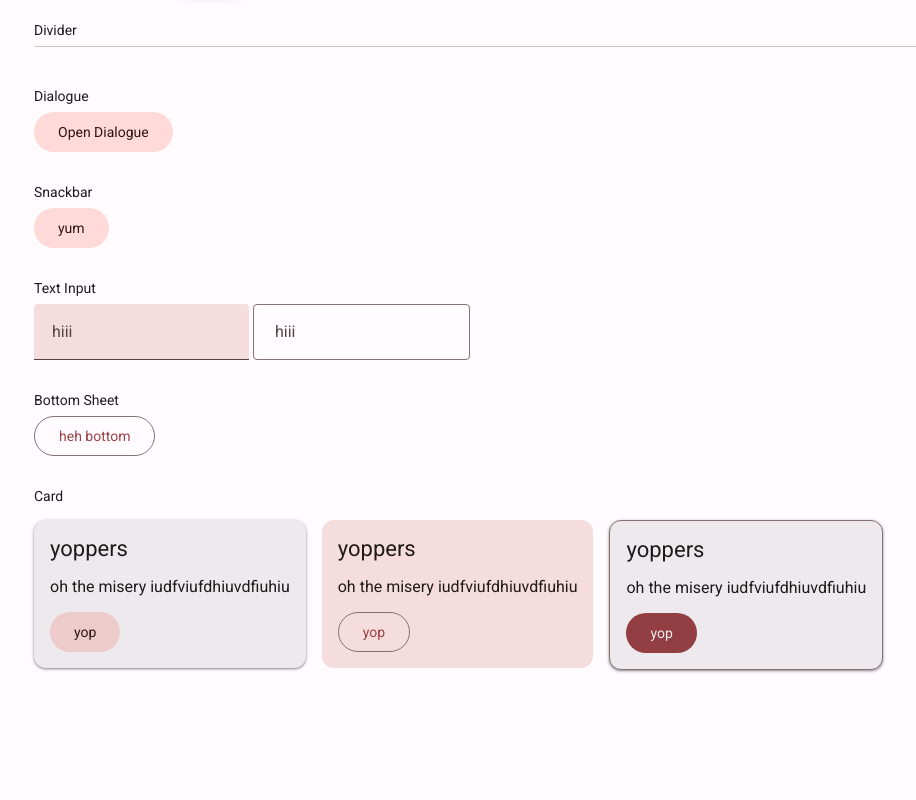
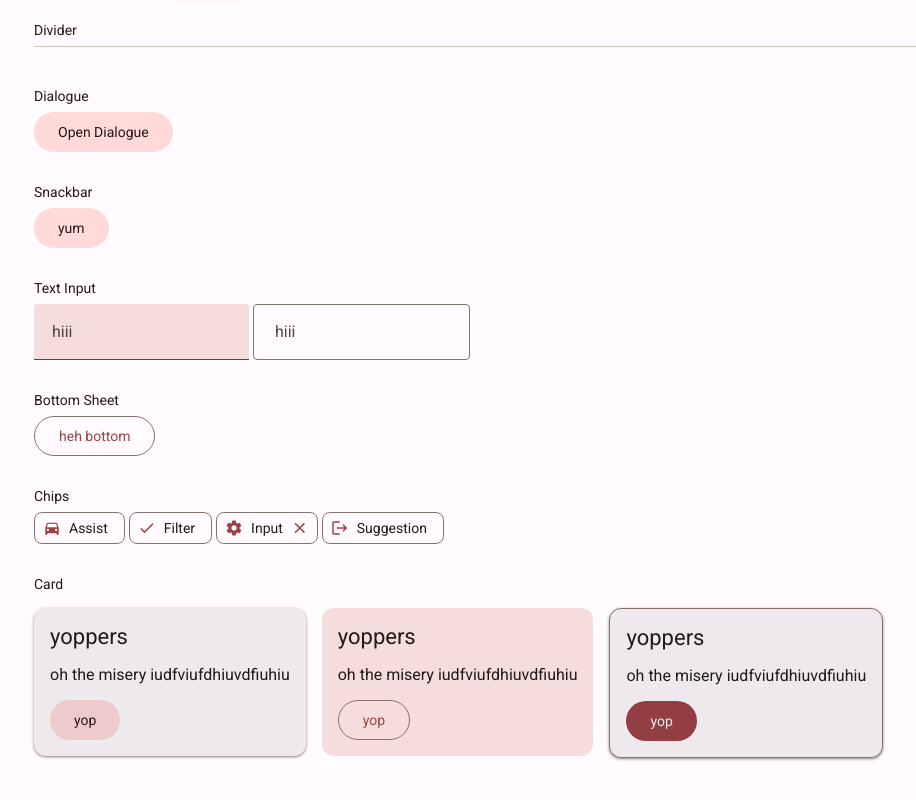
Before and after one commit to xafn/m3-svelte, a SvelteKit app: page / in a window 1280 px wide. Shown: the part 592-1392 px from the top of the page, without its empty margins (46-962 px from the left). Before the commit the page ends 1326 px from the top, so only its background shows below. Built offline with nearby package versions, Linux system fonts and the light colour scheme.

Commit message:
feat: chips

```diff
--- /dev/null
+++ b/src/lib/Chip/Chip.svelte
@@ -0,0 +1,79 @@
+<script lang="ts">
+	export let type = 'assist';
+	export let icon = '';
+	export let trailingIcon = '';
+	export let elevated = false;
+	export let open = true;
+	let selected = false;
+</script>
+
+{#if open || type !== 'input'}
+	<button
+		on:click
+		on:click={() => (selected = !selected)}
+		class:selected
+		class:elevated
+		class:hasIcon={icon}
+		class:hasTrailingIcon={trailingIcon}
+		class="chip-{type}"
+	>
+		{#if icon}
+			<div class="icon">{icon}</div>
+		{/if}
+		<slot />
+		{#if trailingIcon === 'close'}
+			<button on:click={() => (open = false)} class="icon">
+				<div class="icon">{trailingIcon}</div>
+			</button>
+		{:else if trailingIcon}
+			<div class="icon">{trailingIcon}</div>
+		{/if}
+	</button>
+{/if}
+
+<style lang="scss">
+	@import '../../styles/typography.module.scss';
+
+	button {
+		display: inline-flex;
+		margin: 0;
+		padding: 0;
+		border: none;
+		background-color: transparent;
+		cursor: pointer;
+	}
+
+	[class*='chip-'] {
+		@include label-large;
+		padding: 0 16px;
+		height: 32px;
+		border-radius: 8px;
+		color: var(--md-sys-color-on-surface);
+		border: 1px solid var(--md-sys-color-outline);
+		position: relative;
+		text-align: center;
+		align-items: center;
+		vertical-align: top;
+		gap: 8px;
+		transition: background-color 0.2s var(--md-sys-motion-easing-standard);
+	}
+
+	.icon {
+		@include icon;
+		font-size: 18px;
+		color: var(--md-sys-color-primary);
+	}
+
+	.selected {
+		background-color: var(--md-sys-color-secondary-container);
+		color: var(--md-sys-color-on-surface);
+	}
+
+	.hasIcon {
+		padding-left: 8px;
+	}
+
+	.hasTrailingIcon {
+		padding-right: 8px;
+	}
+</style>
--- a/src/routes/+page.svelte
+++ b/src/routes/+page.svelte
@@ -2,6 +2,7 @@
 	import BottomSheet from '$lib/BottomSheet/BottomSheet.svelte';
 	import Button from '$lib/Button/Button.svelte';
 	import Card from '$lib/Card/Card.svelte';
+	import Chip from '$lib/Chip/Chip.svelte';
 	import Dialog from '$lib/Dialog/Dialog.svelte';
 	import Divider from '$lib/Divider/Divider.svelte';
 	import Fab from '$lib/FAB/FAB.svelte';
@@ -14,6 +15,7 @@
 	let modalOpen = false;
 	let snackbarOpen = false;
 	let bottomSheetOpen = false;
+	let inputChip = true;
 
 	const appBars: { [key: string]: number } = {
 		center: 6,
@@ -126,6 +128,13 @@
 		</div> -->
 
 		<div>
+			<div class="label-large">Chips</div>
+			<Chip type="assist" icon="directions_car">Assist</Chip>
+			<Chip type="filter" on:click={() => (inputChip = !inputChip)} icon="check">Filter</Chip>
+			<Chip type="input" bind:open={inputChip} icon="settings" trailingIcon="close">Input</Chip>
+			<Chip type="input" icon="logout">Suggestion</Chip>
+		</div>
+		<div>
 			<div class="label-large">Card</div>
 			<div class="cards">
 				<Card type="elevated" defaultPadding>
```
